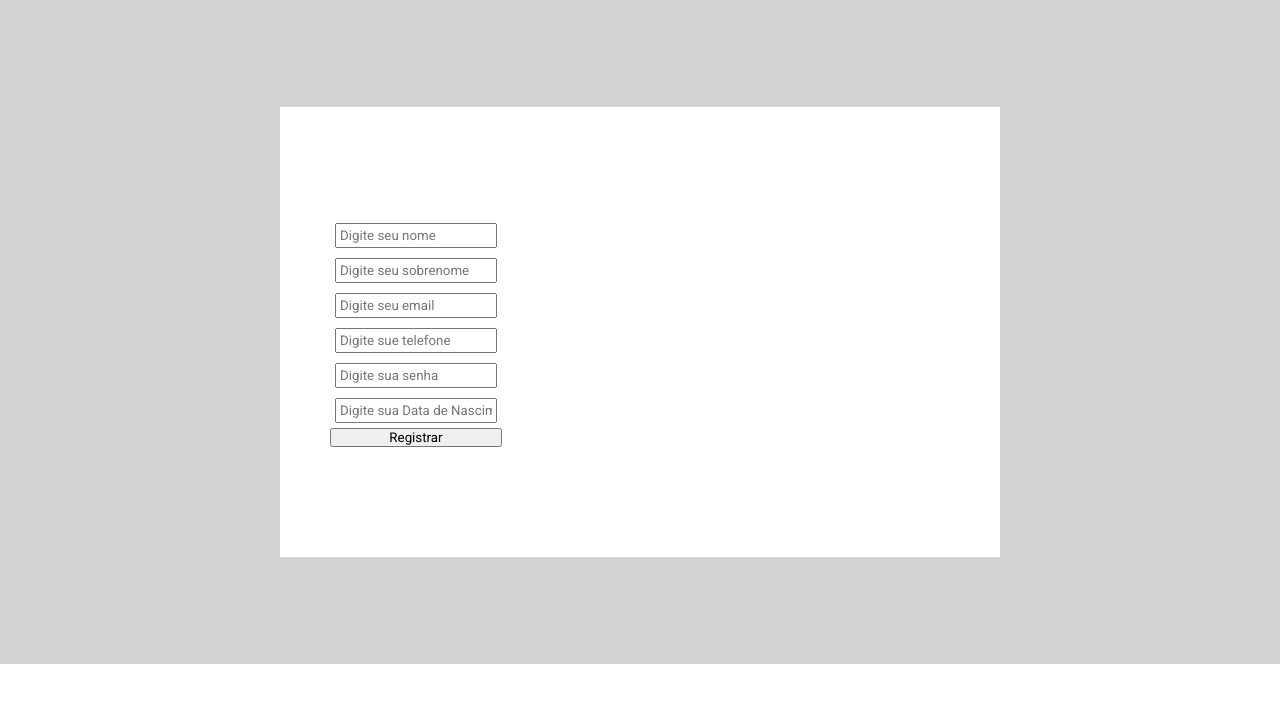
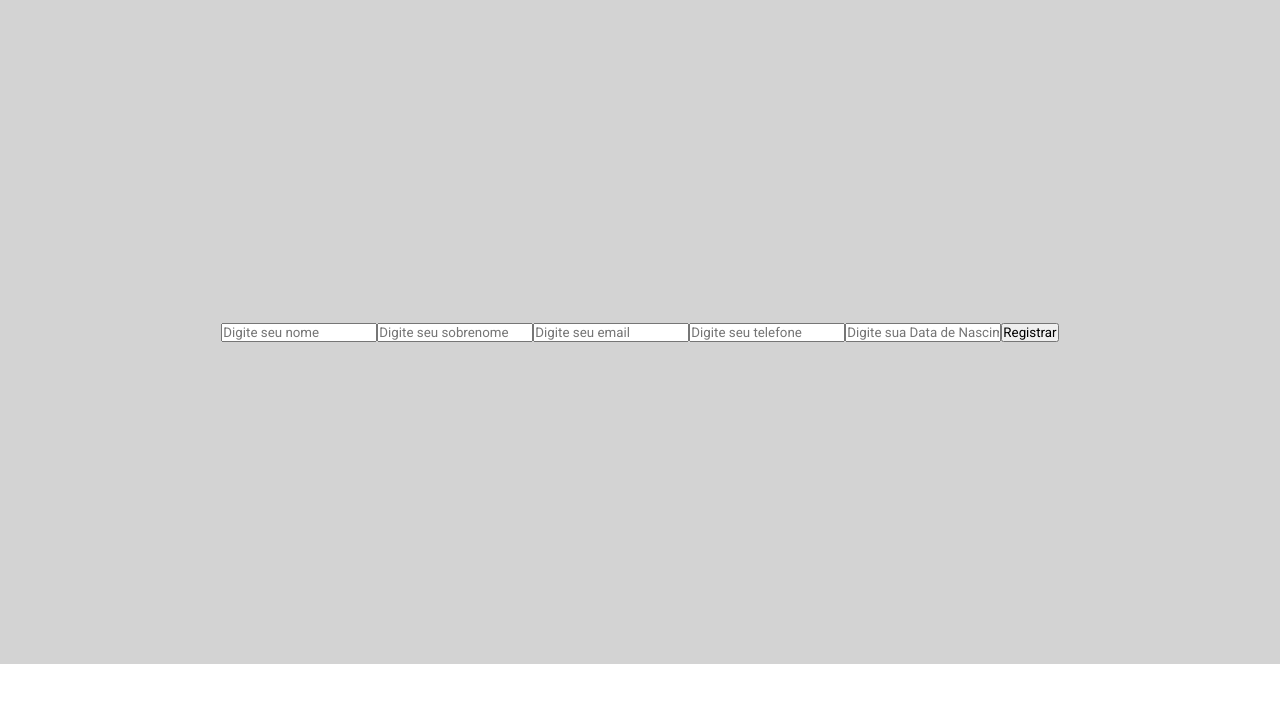
Before and after one commit to murilotoniol/Deneb-FrontEnd, a React (Vite) app: page /registrar in a window 1280 px wide. Shown: the top 702 px of the page. Built offline with nearby package versions, Linux system fonts and the light colour scheme.

Commit message:
Atualização da tela de cadastro

```diff
--- a/package.json
+++ b/package.json
@@ -10,6 +10,7 @@
     "preview": "vite preview"
   },
   "dependencies": {
+    "axios": "^1.8.4",
     "react": "^19.0.0",
     "react-dom": "^19.0.0"
   },
--- a/src/pages/cadastro/Cadastro.jsx
+++ b/src/pages/cadastro/Cadastro.jsx
@@ -1,20 +1,54 @@
-import React from "react"
-import "../cadastro/Cadastro.css"
+import React, { useState } from "react";
+import "../cadastro/Cadastro.css";
+import api from "../services/api";
 
 export default function Cadastro() {
+    const [formData, setFormData] = useState({
+        first_name: "",
+        last_name: "",
+        email: "",
+        phone_number: "",
+        birth_date: "",
+    });
 
-    return(
+    const [users, setUsers] = useState([]);
+    const [loading, setLoading] = useState(false);
+    const [error, setError] = useState(null);
+
+    function handleChange(event) {
+        setFormData({ ...formData, [event.target.name]: event.target.value });
+    }
+
+    async function createUsers() {
+        setLoading(true);
+        setError(null);
+
+        try {
+            const response = await api.post('/users', formData);
+            setUsers(response.data);
+            setFormData({ first_name: "", last_name: "", email: "", phone_number: "", birth_date: "" }); // Reset form
+        } catch (err) {
+            setError("Erro ao registrar usuário. Tente novamente.");
+            console.error("Error creating user:", err);
+        } finally {
+            setLoading(false);
+        }
+    }
+
+    return (
         <div className="cadastro">
-            <form className="formularioCadastor">
-                <input type="text" placeholder="Digite seu nome" />
-                <input type="text" placeholder="Digite seu sobrenome" />
-                <input type="email" placeholder="Digite seu email" />
-                <input type="text" placeholder="Digite sue telefone" />
-                <input type="password" placeholder="Digite sua senha" />
-                <input type="text" placeholder="Digite sua Data de Nascimento" />
-                <button type="button">Registrar</button>
+            <form className="formularioCadastro">
+                <input type="text" name="first_name" placeholder="Digite seu nome" value={formData.first_name} onChange={handleChange} />
+                <input type="text" name="last_name" placeholder="Digite seu sobrenome" value={formData.last_name} onChange={handleChange} />
+                <input type="email" name="email" placeholder="Digite seu email" value={formData.email} onChange={handleChange} />
+                <input type="text" name="phone_number" placeholder="Digite seu telefone" value={formData.phone_number} onChange={handleChange} />
+                <input type="text" name="birth_date" placeholder="Digite sua Data de Nascimento" value={formData.birth_date} onChange={handleChange} />
+
+                {error && <p className="error-message">{error}</p>}
+                <button type="button" onClick={createUsers} disabled={loading}>
+                    {loading ? "Registrando..." : "Registrar"}
+                </button>
             </form>
         </div>
-    )
-
+    );
 }
--- /dev/null
+++ b/src/services/api.js
@@ -0,0 +1,7 @@
+import axios from 'axios'
+
+const api = axios.create({
+	baseUrl: 'http://localhost:8090'
+})
+
+export default api
```
Also changed, not shown: 1 other file (tests, documents, lock files or other folders).
